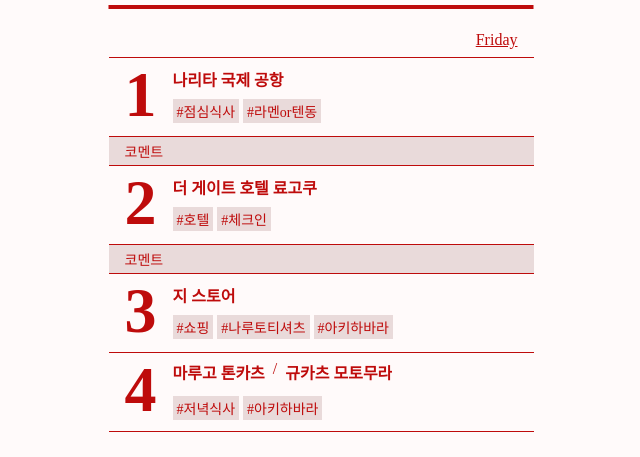
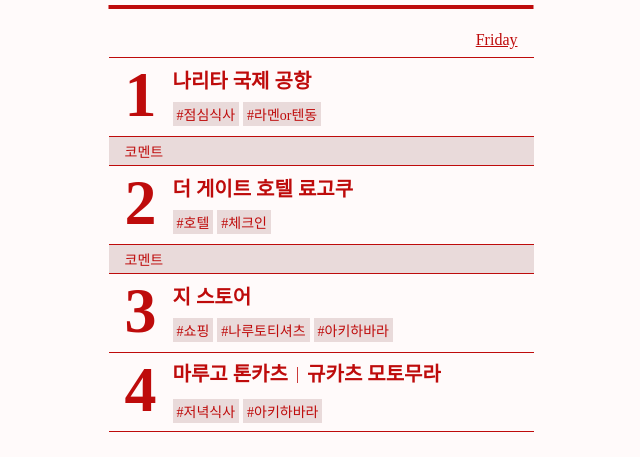
Before and after one commit to immarylim/tokyo-travel-plan, a plain HTML site: page index.html in a window 1280 px wide. Shown: the part 141-598 px from the top of the page, without its empty margins (319-959 px from the left). Drawn offline with nearby package versions, Linux system fonts and the light colour scheme; a web font is replaced by a local one.

Commit message:
style: 타이틀 폰트 수정

```diff
--- a/css/style.css
+++ b/css/style.css
@@ -1,5 +1,6 @@
 @import url('https://fonts.googleapis.com/css2?family=Noto+Serif+JP:wght@200..900&display=swap');
 @import url('https://fonts.googleapis.com/css2?family=42dot+Sans:wght@300..800&display=swap');
+@import url('https://fonts.googleapis.com/css2?family=Noto+Serif+KR:wght@200..900&display=swap');
 
 html {
     font-family: "42dot Sans", serif;
@@ -87,6 +88,7 @@ main {
 
 .info-sel {
     display: flex;
+    align-items: center;
 }
 
 .info-sel a, .info-sel span {
@@ -113,7 +115,9 @@ main {
 
 .info-name p {
     width: 100%;
-    font-weight: 900;
+    font-family: "Noto Serif KR";
+    font-size: 20px;
+    font-weight: 700;
     white-space: nowrap;
     overflow: hidden;
     text-overflow: ellipsis;
--- a/index.html
+++ b/index.html
@@ -144,7 +144,7 @@
                                 </div>
                             </a>
 
-                            <span>&#47;</span>
+                            <span>&#124;</span>
 
                             <a href="https://www.google.com/maps/place/%EA%B7%9C%EC%B9%B4%EC%B8%A0+%EB%AA%A8%ED%86%A0%EB%AC%B4%EB%9D%BC+%EC%95%84%ED%82%A4%ED%95%98%EB%B0%94%EB%9D%BC%EC%A0%90/@35.6999897,139.7533824,14.75z/data=!3m1!5s0x60188c1d36205ad1:0xda4683cd3d2ed73c!4m14!1m7!3m6!1s0x60188c1c57429bb3:0xb776f888bc14cc26!2z66eI66Oo6rOgIO2GpOy5tOy4oA!8m2!3d35.6991387!4d139.7697273!16s%2Fg%2F1vzv3ndp!3m5!1s0x60188c1d49dc0001:0x3cadd47912a87292!8m2!3d35.6977251!4d139.7716177!16s%2Fg%2F11f5jp6bpf?authuser=0&entry=ttu&g_ep=EgoyMDI1MDIyNi4xIKXMDSoASAFQAw%3D%3D"
                             target="_blank"
```
